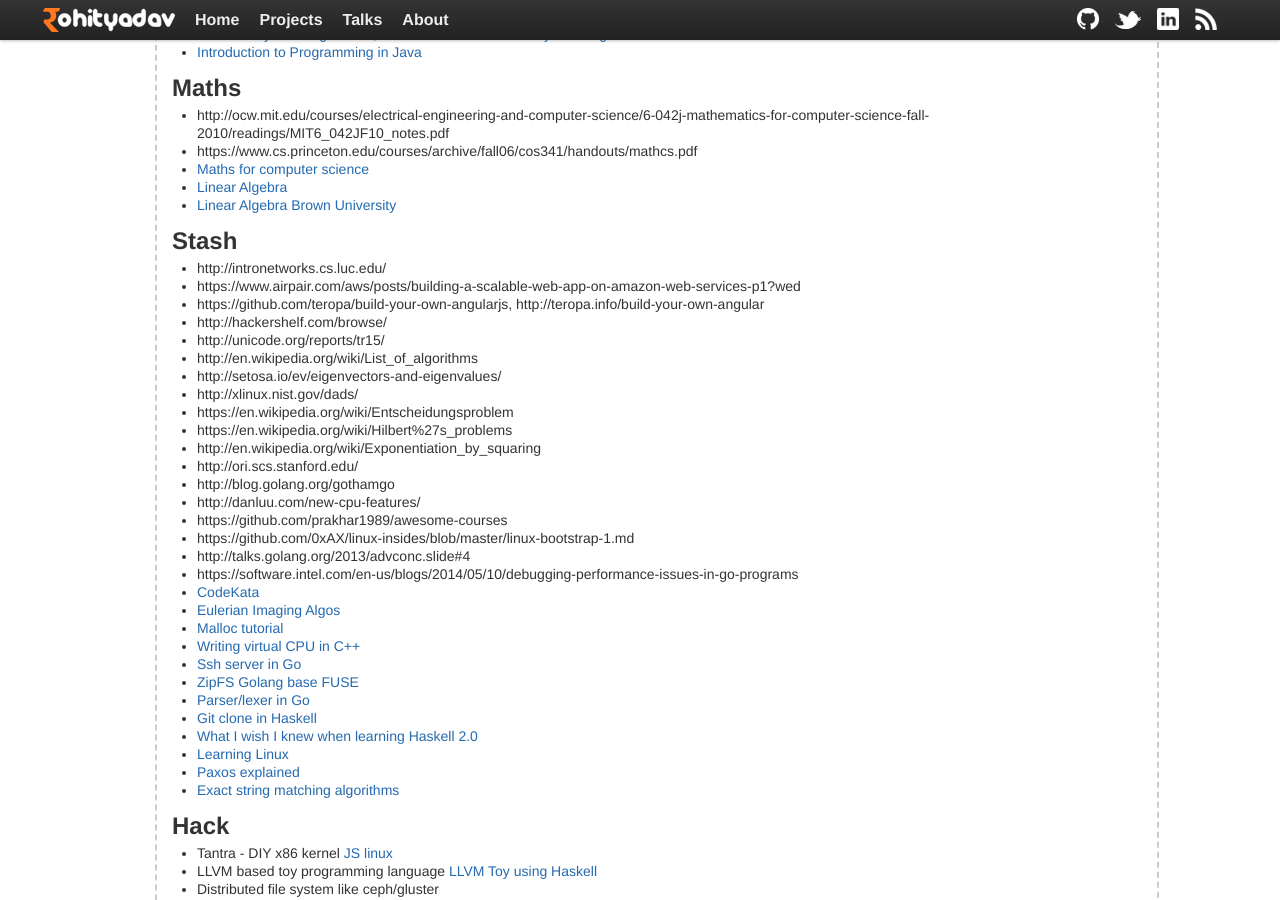
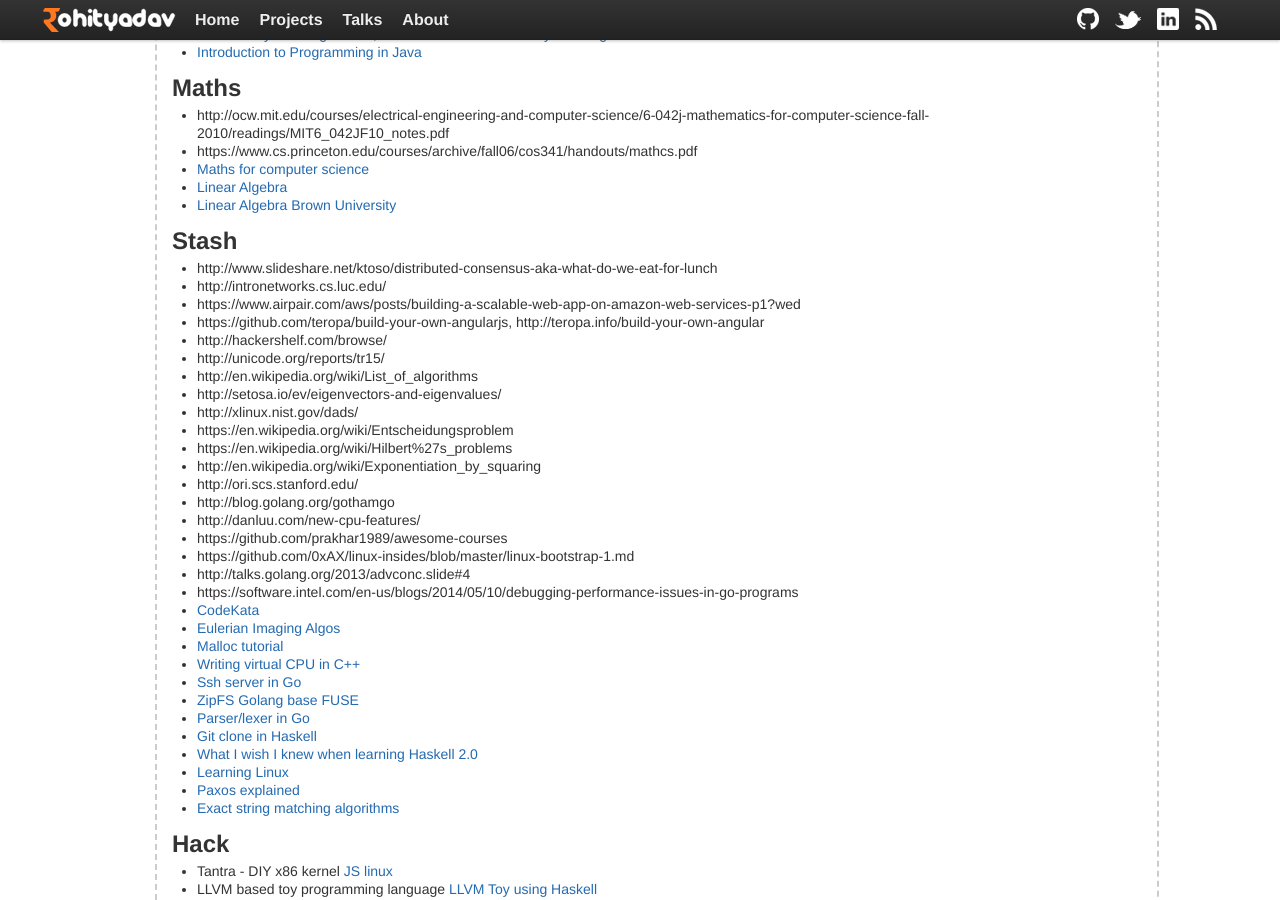
Before and after one commit to rohityadavcloud/rohityadavcloud.github.io, a Jekyll site: the page built from kaizen/index.markdown, in a window 1280 px wide and 900 px high, scrolled down 617 px. Built offline with Jekyll 4.4.1, drawn with Linux system fonts in a browser that asks for light colours; some of the changed lines change nothing that is shown.

Commit message:
kup
Signed-off-by: Rohit Yadav <rohit@scaleninja.com>

```diff
--- a/kaizen/index.markdown
+++ b/kaizen/index.markdown
@@ -45,6 +45,7 @@ tagline: List for 2015
 
 ## Stash
 
+- http://www.slideshare.net/ktoso/distributed-consensus-aka-what-do-we-eat-for-lunch
 - http://intronetworks.cs.luc.edu/
 - https://www.airpair.com/aws/posts/building-a-scalable-web-app-on-amazon-web-services-p1?wed
 - https://github.com/teropa/build-your-own-angularjs, http://teropa.info/build-your-own-angular
```
